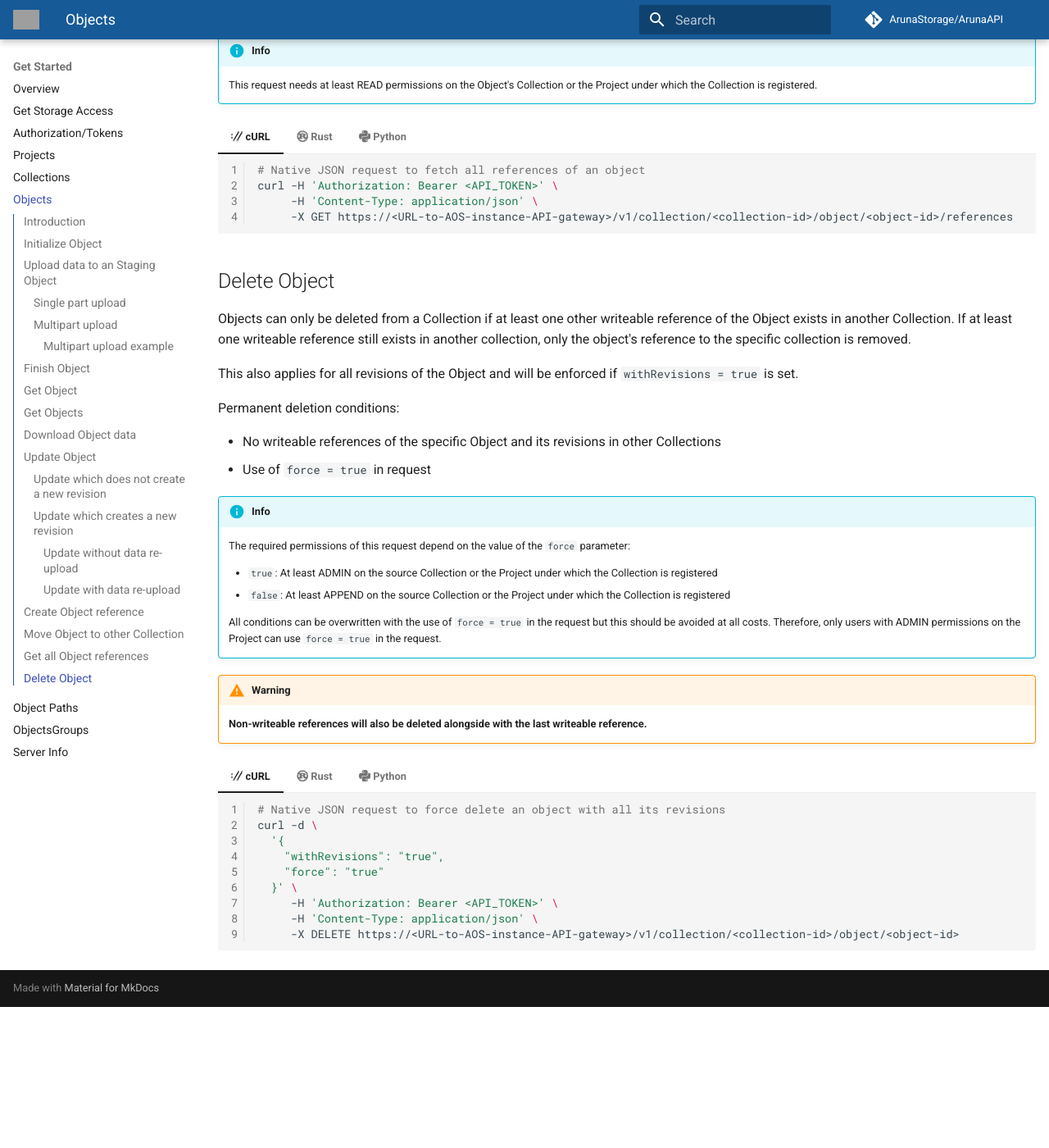
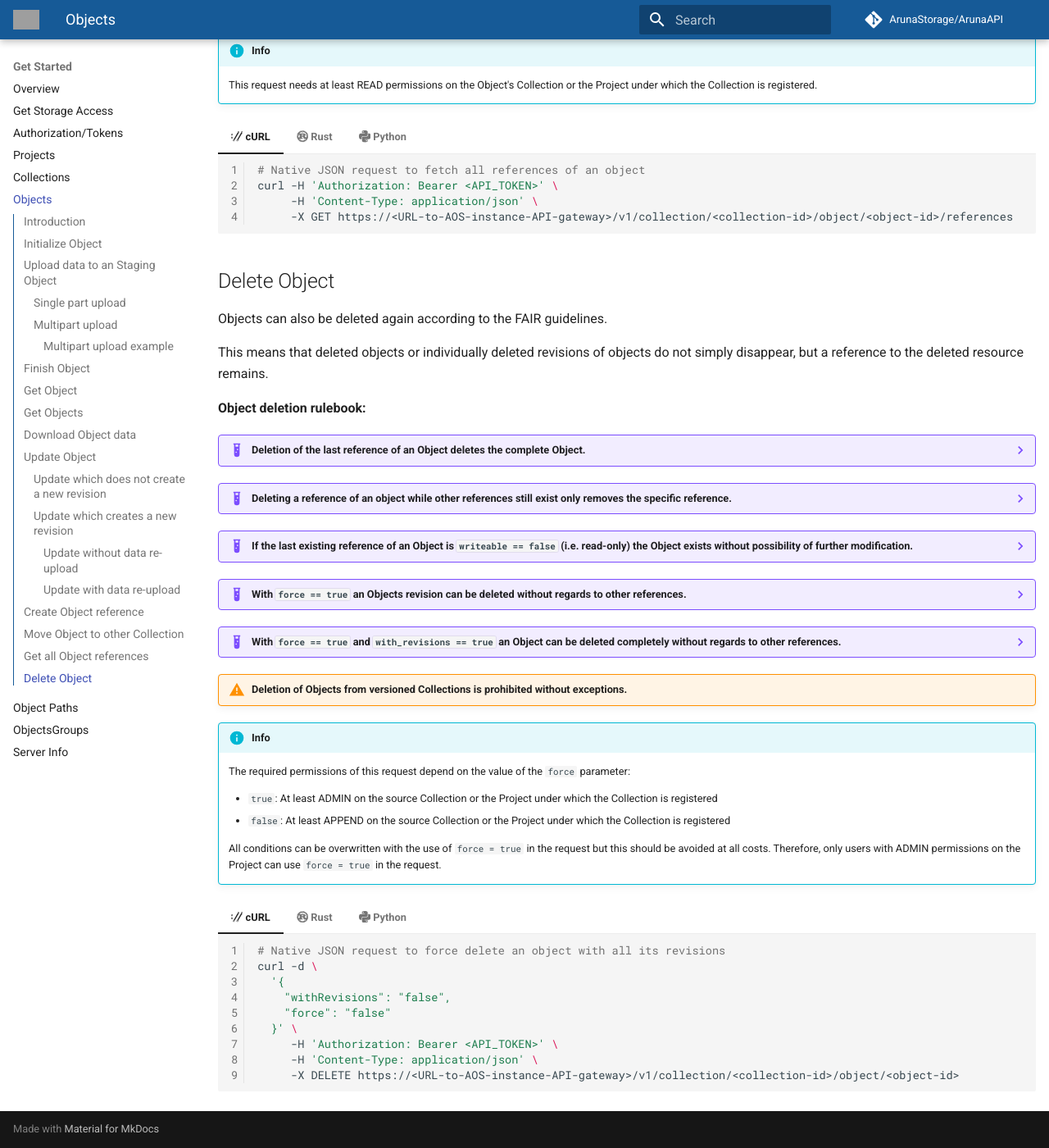
Before and after one commit to ArunaStorage/documentation, an MkDocs documentation site: the page built from docs/get_started/basic_usage/05_How-To-Objects.md, in a window 1280 px wide and 1400 px high, scrolled down 10689 px. Shown: the whole window at 82% size. Built offline with MkDocs 1.6.1 and Material for MkDocs 9.7.7, drawn with Linux system fonts in a browser that asks for light colours; comment, search, counter and statistics services are not loaded; the version menu is left out; before the commit the page ends 11917 px from its top, so only the background shows below that; grey boxes are pictures that could not be loaded.

Commit message:
docs: Update object delete section

```diff
--- a/docs/get_started/basic_usage/05_How-To-Objects.md
+++ b/docs/get_started/basic_usage/05_How-To-Objects.md
@@ -1830,15 +1830,34 @@ You can fetch information of all references an Object has in different Collectio
 
 ## Delete Object
 
-Objects can only be deleted from a Collection if at least one other writeable reference of the Object exists in another Collection.
-If at least one writeable reference still exists in another collection, only the object's reference to the specific collection is removed.
-
-This also applies for all revisions of the Object and will be enforced if `withRevisions = true` is set.
-
-Permanent deletion conditions:
-
-* No writeable references of the specific Object and its revisions in other Collections
-* Use of `force = true` in request
+Objects can also be deleted again according to the FAIR guidelines.
+
+This means that deleted objects or individually deleted revisions of objects do not simply disappear,
+but a reference to the deleted resource remains.
+
+**Object deletion rulebook:**
+
+??? Example "Deletion of the last reference of an Object deletes the complete Object."
+
+    ![Visualization what happens if the last reference of an object gets deleted.](../imgs/delete_last_object_reference.png)
+
+??? Example "Deleting a reference of an object while other references still exist only removes the specific reference."
+
+    ![Visualization what happens if some reference of an object gets deleted.](../imgs/delete_some_object_reference.png)
+
+??? Example "If the last existing reference of an Object is `writeable == false` (i.e. read-only) the Object exists without possibility of further modification."
+
+    ![Visualization what happens if the last writeable reference of an object gets deleted.](../imgs/delete_last_writeable_reference.png)
+
+??? Example "With `force == true` an Objects revision can be deleted without regards to other references."
+
+    ![Visualization what happens if an object revision gets forcefully deleted.](../imgs/delete_force_object_reference.png)
+
+??? Example "With `force == true` and `with_revisions == true` an Object can be deleted completely without regards to other references."
+
+    ![Visualization what happens if all object revisions get forcefully deleted.](../imgs/delete_force_revisions_object.png)
+
+!!! Warning "Deletion of Objects from versioned Collections is prohibited without exceptions."
 
 !!! Info
 
@@ -1849,10 +1868,6 @@ Permanent deletion conditions:
 
     All conditions can be overwritten with the use of `force = true` in the request but this should be avoided at all costs.
     Therefore, only users with ADMIN permissions on the Project can use `force = true` in the request.
-
-!!! Warning
-
-    **Non-writeable references will also be deleted alongside with the last writeable reference.**
 
 === ":simple-curl: cURL"
 
@@ -1860,8 +1875,8 @@ Permanent deletion conditions:
     # Native JSON request to force delete an object with all its revisions
     curl -d \
       '{
-        "withRevisions": "true",
-        "force": "true"
+        "withRevisions": "false",
+        "force": "false"
       }' \
          -H 'Authorization: Bearer <API_TOKEN>' \
          -H 'Content-Type: application/json' \
@@ -1875,8 +1890,8 @@ Permanent deletion conditions:
     let delete_request = DeleteObjectRequest {
         object_id: "<object-id>".to_string(),
         collection_id: "<collection-id>".to_string(),
-        with_revisions: true,
-        force: true,
+        with_revisions: false,
+        force: false,
     };
 
     // Send the request to the AOS instance gRPC gateway
@@ -1896,8 +1911,8 @@ Permanent deletion conditions:
     request = DeleteObjectRequest(
         object_id="<source-object-id>",
         collection_id="<source-collection-id>",
-        with_revisions=True,
-        force=True
+        with_revisions=False,
+        force=False
     )
 
     # Send the request to the AOS instance gRPC gateway
```
Also changed, not shown: docs/get_started/imgs/delete_force_object_reference.png (added), docs/get_started/imgs/delete_force_revisions_object.png (added), docs/get_started/imgs/delete_last_object_reference.png (added), docs/get_started/imgs/delete_last_writeable_reference.png (added), docs/get_started/imgs/delete_some_object_reference.png (added), 5 other files.
